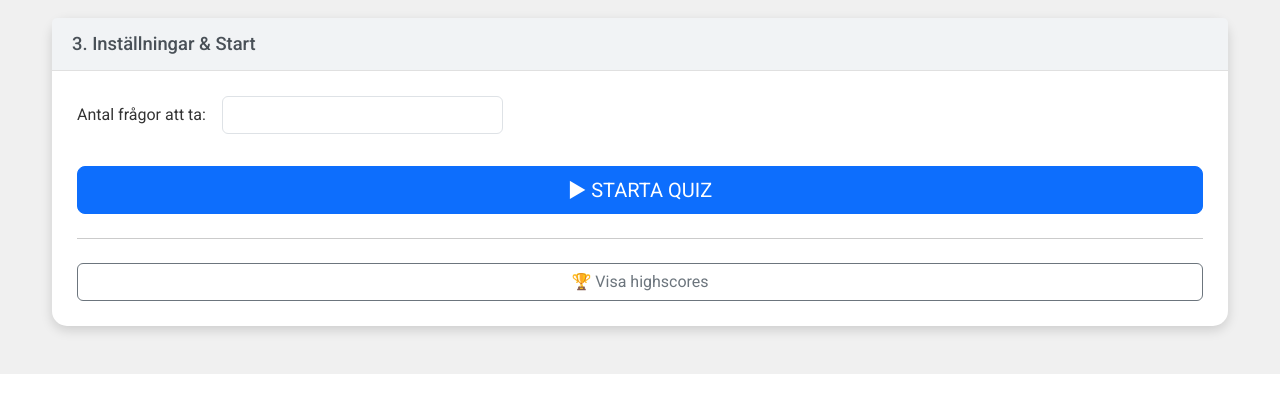
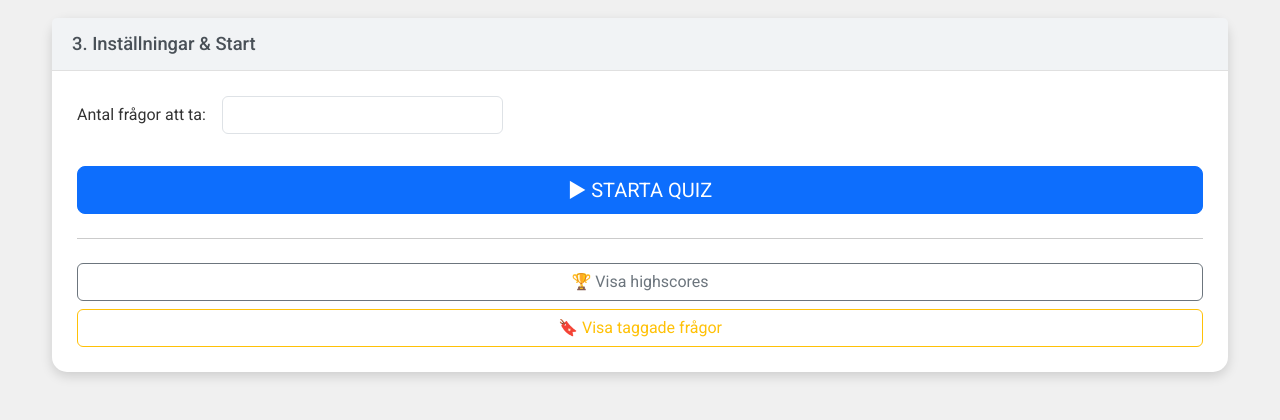
Before and after one commit to Z-eq/cisco-ccna-examtest, a Flask app: page / in a window 1280 px wide. Shown: the part 581-1001 px from the top of the page. Before the commit the page ends 955 px from the top, so only its background shows below. Run offline with Flask 3, Linux system fonts and the light colour scheme; data that the repository does not hold is empty.

Commit message:
Update index.html
changed add tag

```diff
--- a/templates/index.html
+++ b/templates/index.html
@@ -7,86 +7,68 @@
     <link href="https://cdn.jsdelivr.net/npm/bootstrap@5.3.2/dist/css/bootstrap.min.css" rel="stylesheet">
     <script src="https://cdn.jsdelivr.net/npm/bootstrap@5.3.2/dist/js/bootstrap.bundle.min.js"></script>
     <script src="https://cdn.jsdelivr.net/npm/chart.js"></script>
-
     <link rel="preconnect" href="https://fonts.googleapis.com">
     <link rel="preconnect" href="https://fonts.gstatic.com" crossorigin>
     <link href="https://fonts.googleapis.com/css2?family=Roboto:wght@300;400;500;700&display=swap" rel="stylesheet">
-
     <link rel="stylesheet" href="{{ url_for('static', filename='style.css') }}">
 </head>
 <body class="light">
 <div class="container my-5">
 
     <div class="text-center mb-4 position-relative">
-
         <div class="header-controls d-flex gap-3 position-absolute top-0 end-0 me-3 mt-3">
-            <button id="languageToggle" class="btn btn-sm btn-primary">
-
-            </button>
-            <button id="themeToggle" class="btn btn-sm btn-secondary">
-                🌓 Byt Tema
-            </button>
+            <button id="languageToggle" class="btn btn-sm btn-primary"></button>
+            <button id="themeToggle" class="btn btn-sm btn-secondary">🌓 Byt Tema</button>
+        </div>
+        <h1 id="mainTitle">🖧 CCNA Test - 200-301 v2.1</h1>
+        <div id="infoAlert" class="alert alert-info mt-3"></div>
     </div>
 
-        <h1 id="mainTitle">🖧 CCNA Test - 200-301 v2.1</h1>
-
-        <div id="infoAlert" class="alert alert-info mt-3">
-             </div>
-
-    </div>
     <div id="startScreen" class="quiz-container">
-
         <div class="start-grid">
-
             <div class="card control-group">
-                <div class="card-header">
-                    <h4 id="card1Header">1. Välj Frågekällor</h4>
-                </div>
+                <div class="card-header"><h4 id="card1Header">1. Välj Frågekällor</h4></div>
                 <div class="card-body">
-                    <div id="fileCheckboxes" class="checkbox-area">
-                        </div>
+                    <div id="fileCheckboxes" class="checkbox-area"></div>
                     <div class="mt-3 d-flex justify-content-between align-items-center">
                         <button id="toggleFilesBtn" class="btn btn-sm btn-outline-secondary">Avmarkera alla</button>
                         <div class="form-check">
                             <input class="form-check-input" type="checkbox" id="onlyWrong">
-                            <label class="form-check-label" for="onlyWrong" id="checkboxLabelWrong">🚩 Endast felsvarade frågor</label>
+                            <label class="form-check-label" for="onlyWrong" id="checkboxLabelWrong">🚩 Endast felsvarade</label>
                         </div>
                     </div>
                 </div>
             </div>
 
             <div class="card control-group">
-                <div class="card-header">
-                    <h4 id="card2Header">2. Filtrera efter Kategori (Valfritt)</h4>
-                </div>
+                <div class="card-header"><h4 id="card2Header">2. Filtrera efter Kategori</h4></div>
                 <div class="card-body">
                     <button id="loadCategoriesBtn" class="btn btn-info w-100 mb-3">📂 Ladda frågor & Välj Kategorier</button>
-
                     <div id="categorySelection" class="p-3 border rounded d-none">
                         <h5 id="categoriesAvailable">Tillgängliga Kategorier:</h5>
-                        <div id="categoryCheckboxes" class="checkbox-area categories-grid">
-                            </div>
-                        <button id="toggleCategoriesBtn" class="btn btn-sm btn-outline-secondary mt-2">Avmarkera alla kategorier</button>
+                        <div id="categoryCheckboxes" class="checkbox-area categories-grid"></div>
+                        <button id="toggleCategoriesBtn" class="btn btn-sm btn-outline-secondary mt-2">Avmarkera alla</button>
                     </div>
                 </div>
             </div>
 
             <div class="card control-group full-width-card">
-                <div class="card-header">
-                    <h4 id="card3Header">3. Inställningar & Start</h4>
-                </div>
+                <div class="card-header"><h4 id="card3Header">3. Inställningar & Start</h4></div>
                 <div class="card-body">
                     <div class="mb-3 d-flex align-items-center">
-                        <label for="numQuestions" class="form-label me-3 mb-0" id="labelNumQuestions">Antal frågor att ta:</label>
+                        <label for="numQuestions" class="form-label me-3 mb-0" id="labelNumQuestions">Antal frågor:</label>
                         <input type="number" id="numQuestions" class="form-control w-25" value="" min="1">
                     </div>
-
                     <button id="startBtn" class="btn btn-primary btn-lg w-100 mt-3" disabled>▶ STARTA QUIZ</button>
 
                     <hr class="mt-4 mb-4">
 
-                    <button id="showHighscoresBtn" class="btn btn-outline-secondary w-100">🏆 Visa highscores</button>
-                    <div id="highscoresDiv" class="mt-3 p-3 border rounded highscores-area" style="display: none;">
+                    <button id="showHighscoresBtn" class="btn btn-outline-secondary w-100 mb-2">🏆 Visa highscores</button>
+                    <div id="highscoresDiv" class="mt-2 p-3 border rounded highscores-area" style="display: none;"></div>
+
+                    <button id="showTagsBtn" class="btn btn-outline-warning w-100">🔖 Visa taggade frågor</button>
+                    <div id="tagsDiv" class="mt-2 p-3 border rounded tags-area" style="display: none;">
+                        <div id="tagsContent"></div>
                     </div>
                 </div>
             </div>
@@ -98,17 +80,14 @@
             <button id="tagBtn" class="btn btn-outline-warning">🔖 Tagga för senare</button>
             <button id="abortBtn" class="btn btn-danger">⏹ Avbryt quiz</button>
         </div>
-
         <div class="progress mb-3">
             <div id="progressBar" class="progress-bar" role="progressbar" style="width:0%">0%</div>
         </div>
-
         <div class="card mb-3">
             <div class="card-body">
                 <h4 id="questionNum" class="text-dark"></h4>
                 <p id="questionText" class="text-dark"></p>
-                <div id="options">
-                    </div>
+                <div id="options"></div>
                 <div id="explanation" class="explanation d-none"></div>
                 <button id="multiSubmitBtn" class="btn btn-primary mt-3 d-none"></button>
                 <button id="nextBtn" class="btn btn-success mt-3 d-none"></button>
@@ -119,7 +98,7 @@
     <div id="resultScreen" class="d-none text-center">
         <h2 id="resultTitle">📊 Resultat</h2>
         <canvas id="categoryChart" width="400" height="200"></canvas>
-        <h4 id="totalResult" class="mt-3"></h4>
+        <div id="totalResult" class="mt-3"></div>
         <button id="restartBtn" class="btn btn-primary btn-lg mt-3">🔁 Starta om</button>
     </div>
 
@@ -132,12 +111,10 @@
                 <h5 class="modal-title" id="abortModalTitle">Avbryt quiz?</h5>
                 <button type="button" class="btn-close" data-bs-dismiss="modal"></button>
             </div>
-            <div class="modal-body" id="abortModalBody">
-                Vill du rätta de frågor du redan svarat på innan du avslutar, eller återgå till startskärmen?
-            </div>
+            <div class="modal-body" id="abortModalBody">Vill du rätta befintliga svar eller återgå?</div>
             <div class="modal-footer">
-                <button type="button" id="abortWithScore" class="btn btn-primary" data-bs-dismiss="modal">Rätta och visa resultat</button>
-                <button type="button" id="abortWithoutScore" class="btn btn-secondary" data-bs-dismiss="modal">Återgå till start</button>
+                <button type="button" id="abortWithScore" class="btn btn-primary" data-bs-dismiss="modal">Rätta</button>
+                <button type="button" id="abortWithoutScore" class="btn btn-secondary" data-bs-dismiss="modal">Avbryt helt</button>
             </div>
         </div>
     </div>
@@ -147,19 +124,19 @@
     <div class="modal-dialog">
         <div class="modal-content">
             <div class="modal-header">
-                <h5 class="modal-title" id="tagModalTitle">Tagga Fråga och Lägg till Kommentar</h5>
+                <h5 class="modal-title" id="tagModalTitle">Tagga Fråga</h5>
                 <button type="button" class="btn-close" data-bs-dismiss="modal"></button>
             </div>
             <div class="modal-body">
                 <p><strong id="tagQuestionLabel">Fråga:</strong> <span id="tagQuestionText"></span></p>
                 <div class="mb-3">
-                    <label for="tagCommentTextarea" class="form-label" id="tagCommentLabel">Dina anteckningar/kommentar:</label>
+                    <label for="tagCommentTextarea" class="form-label" id="tagCommentLabel">Anteckning:</label>
                     <textarea class="form-control" id="tagCommentTextarea" rows="4"></textarea>
                 </div>
             </div>
             <div class="modal-footer">
                 <button type="button" id="tagCancelBtn" class="btn btn-secondary" data-bs-dismiss="modal">Avbryt</button>
-                <button type="button" id="confirmTagBtn" class="btn btn-warning">Spara Tagg och Kommentar</button>
+                <button type="button" id="confirmTagBtn" class="btn btn-warning">Spara Tagg</button>
             </div>
         </div>
     </div>
```
Lines whose indentation alone changed are shown as unchanged.
